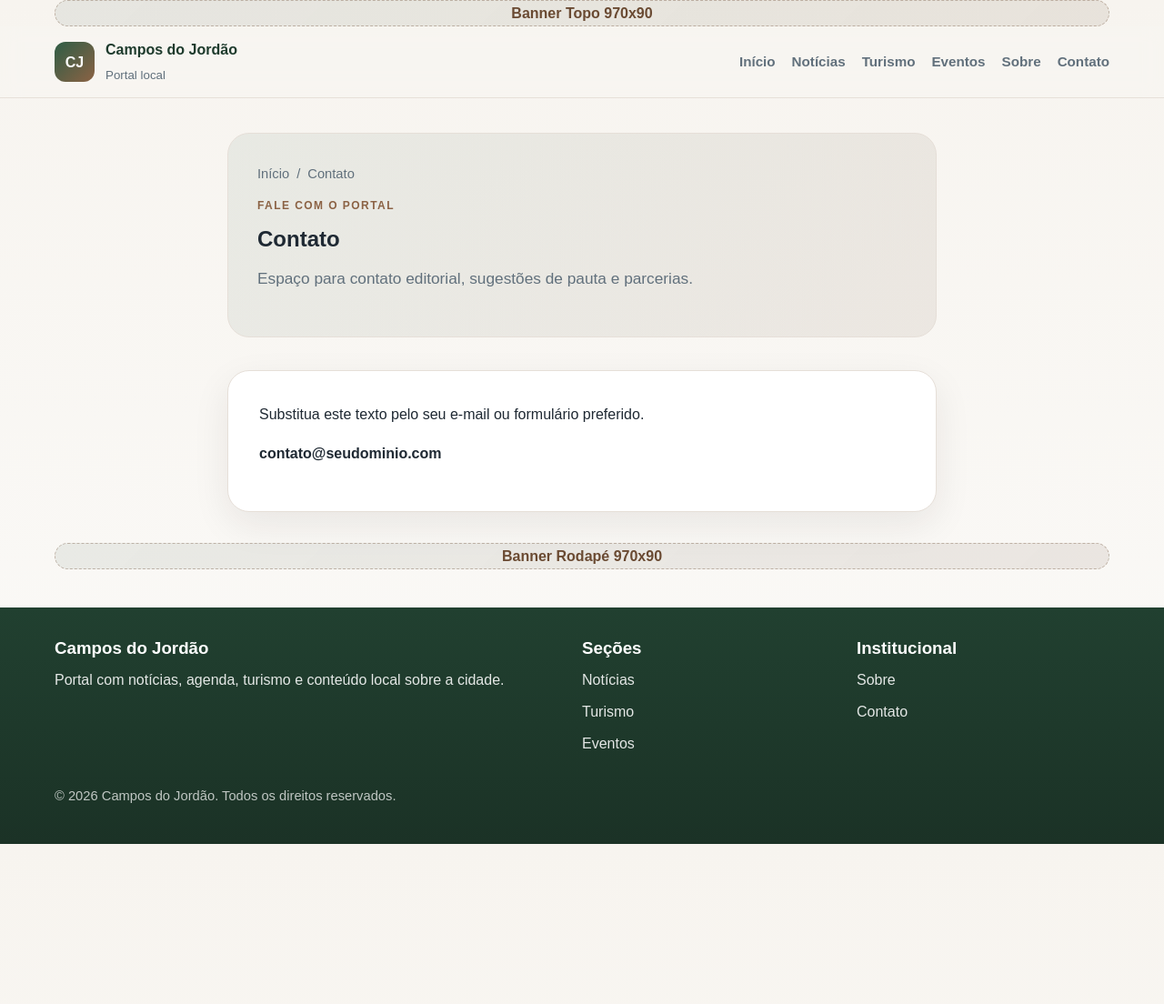
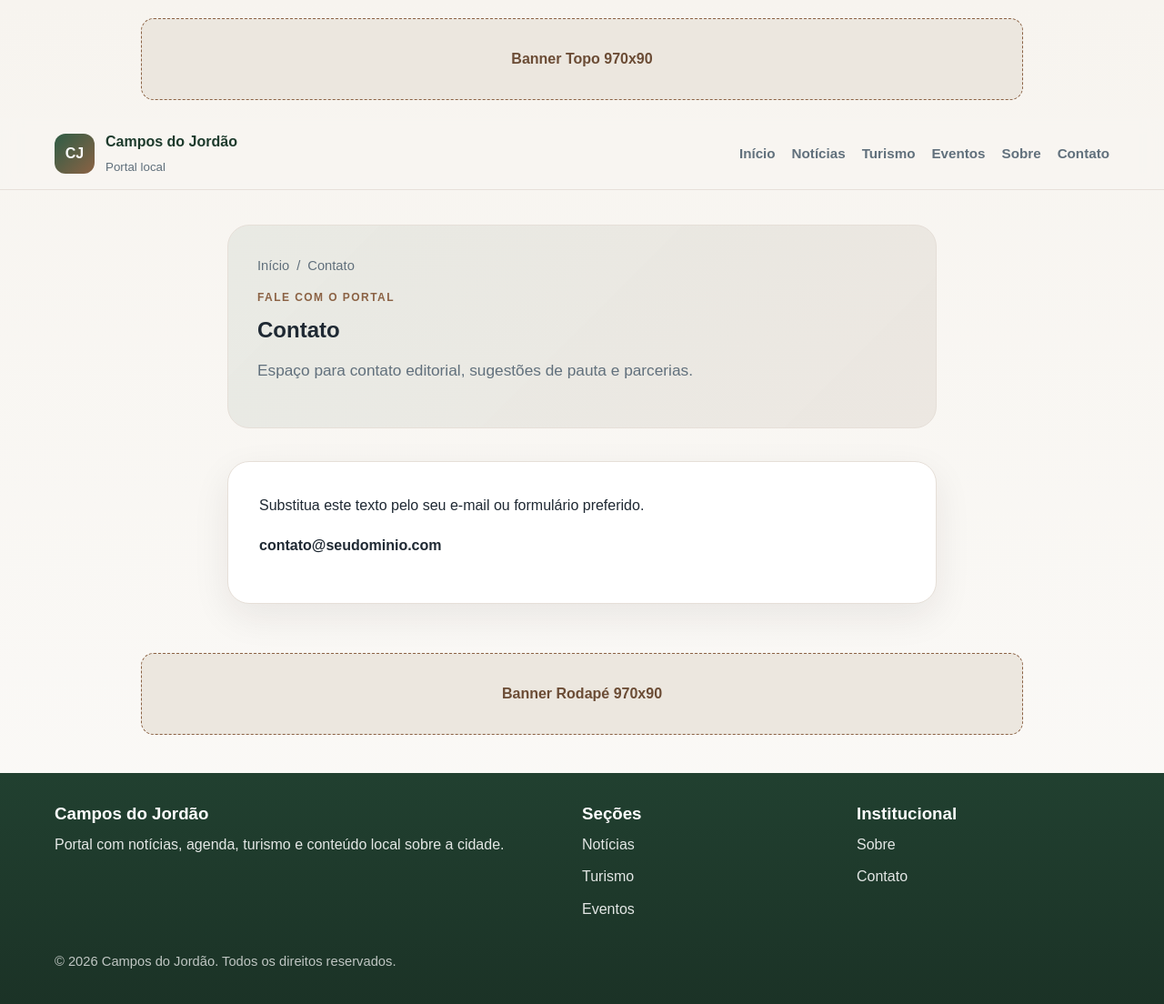
Before and after one commit to projetocamposdojordao/projetocamposdojordao.github.io, a Jekyll site: the page built from contato.md, in a window 1280 px wide and 1110 px high. Shown: the top 1104 px of the window at 91% size. Built offline with Jekyll 4.4.1, drawn with Linux system fonts in a browser that asks for light colours.

Commit message:
Update style.css

```diff
--- a/assets/style.css
+++ b/assets/style.css
@@ -836,3 +836,31 @@ ul { padding-left: 1.2rem; }
 .card-body {
   padding: 20px;
 }
+
+.ad-top,
+.ad-footer {
+  margin: 20px 0;
+}
+
+.ad-top .container,
+.ad-footer .container {
+  display: flex;
+  justify-content: center;
+}
+
+.ad-box {
+  width: 970px;
+  max-width: 100%;
+  min-height: 90px;
+  background: #ece7df;
+  border: 1px dashed #8b6244;
+  color: #6b4c35;
+  display: flex;
+  align-items: center;
+  justify-content: center;
+  border-radius: 14px;
+  text-decoration: none;
+  font-weight: 700;
+  text-align: center;
+  padding: 12px;
+}
```
